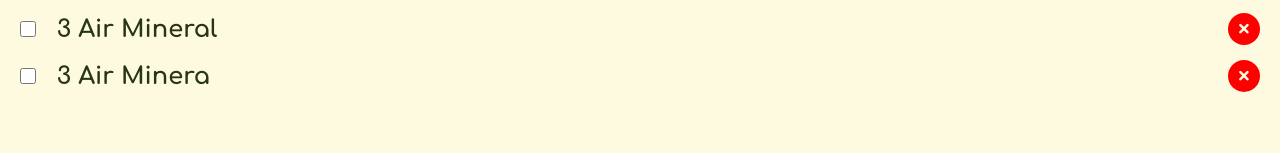
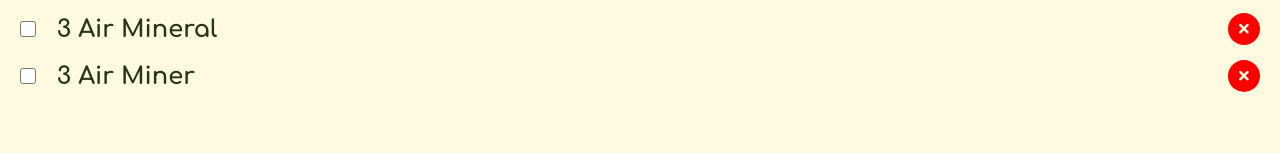
Before and after one commit to Mezzky/note-app, a React (Vite) app: page / in a window 1280 px wide. Shown: the part 419-572 px from the top of the page. Built offline with nearby package versions, Linux system fonts and the light colour scheme; a web font is replaced by a local one.

Commit message:
Update App.jsx

```diff
--- a/src/App.jsx
+++ b/src/App.jsx
@@ -21,7 +21,7 @@ const groceryItems = [
   },
   {
     id: 4,
-    name: "Air Minera",
+    name: "Air Miner",
     quantity: 3,
     checked: false,
   },
```
